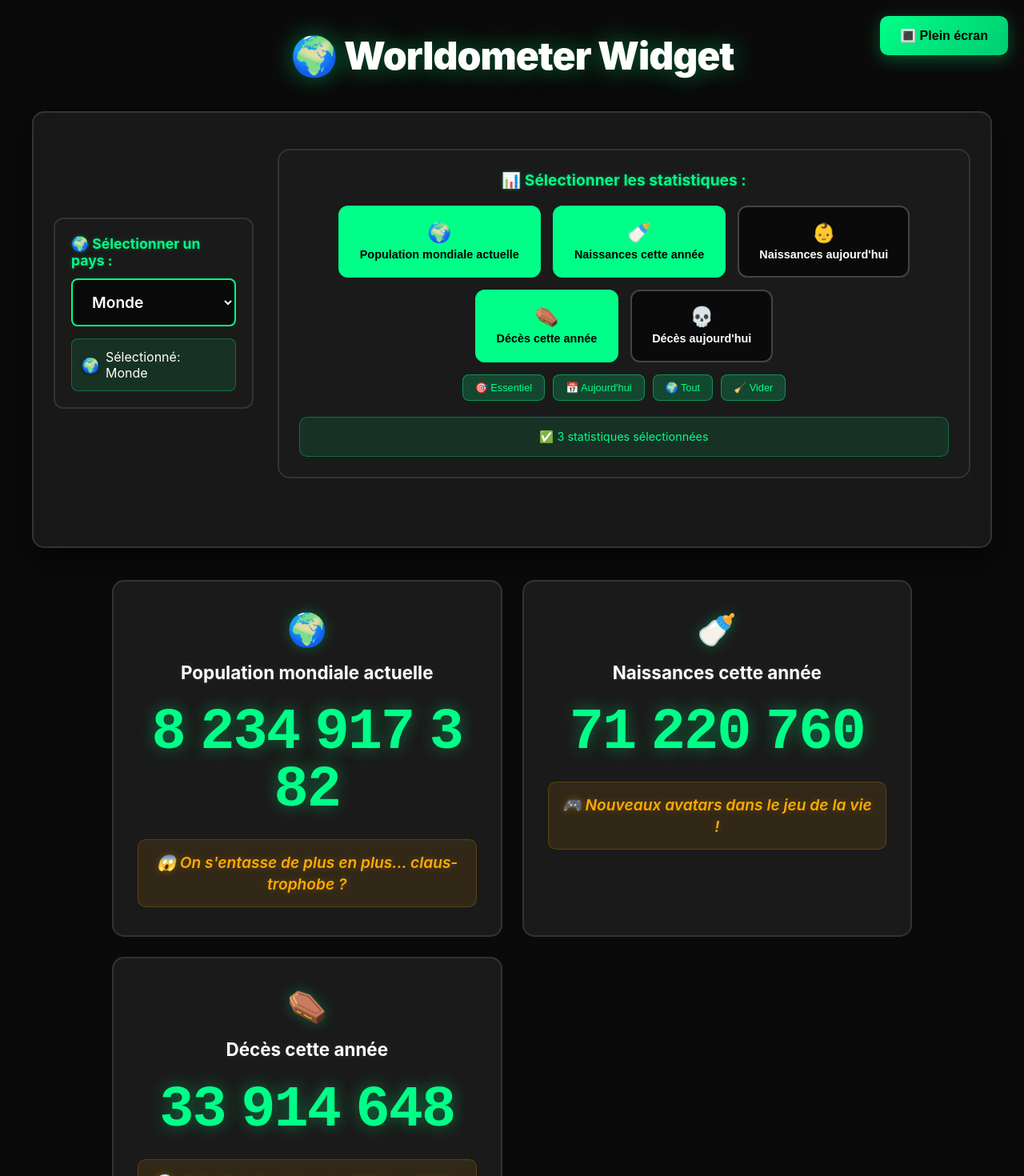
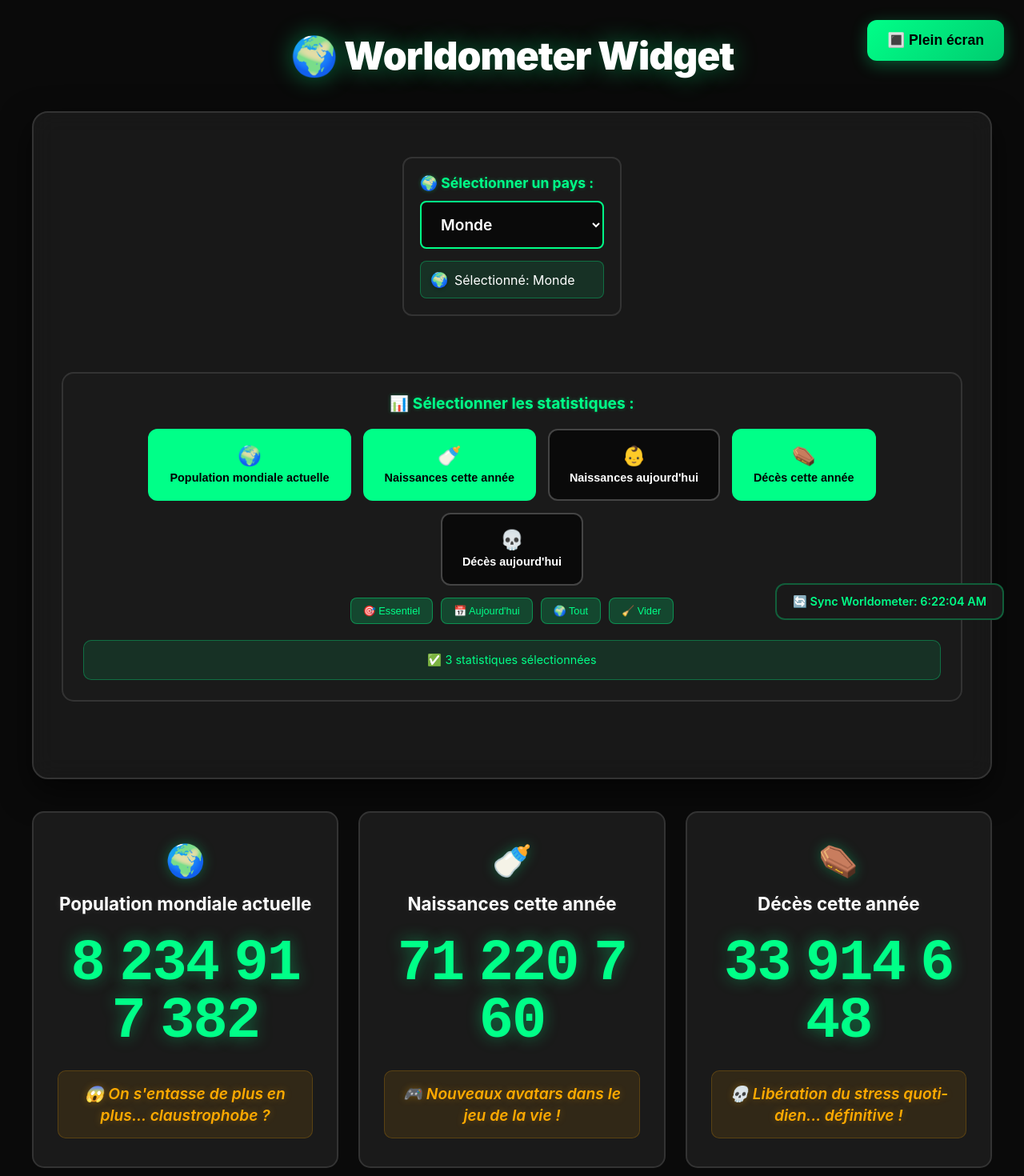
Before and after one commit to Landrytido/worldometer-widget, a React (Create React App) app: page / in a window 1280 px wide. Shown: the top 1470 px of the page at 80% size. Built offline with nearby package versions, Linux system fonts and the light colour scheme.

Commit message:
feat: Améliorer le composant Dashboard avec des titres dynamiques et des informations de synchronisation

```diff
--- a/src/components/Dashboard/Dashboard.js
+++ b/src/components/Dashboard/Dashboard.js
@@ -1,3 +1,4 @@
+// src/components/Dashboard/Dashboard.js - Avec titres dynamiques
 import React from "react";
 import { useCounters } from "../../hooks/useCounters";
 import { usePreferences } from "../../hooks/usePreferences";
@@ -15,13 +16,8 @@
 
 const DashboardContainer = styled.div`
   min-height: 100vh;
-  padding: 16px;
+  padding: ${(props) => (props.fullscreen ? "40px" : "20px")};
   background: #0a0a0a;
-
-  @media (min-width: 768px) {
-    padding: 20px;
-  }
-
   ${(props) =>
     props.fullscreen &&
     `
@@ -32,86 +28,61 @@
     bottom: 0;
     z-index: 1000;
     overflow-y: auto;
-    padding: 20px;
   `}
 `;
 
 const Header = styled.div`
   display: ${(props) => (props.fullscreen ? "none" : "block")};
-  margin-bottom: 30px;
-
-  @media (min-width: 768px) {
-    margin-bottom: 40px;
-  }
+  margin-bottom: 40px;
 `;
 
 const Title = styled.h1`
   color: #fff;
   text-align: center;
-  margin-bottom: 30px;
-  font-size: 2rem;
+  margin-bottom: 40px;
+  font-size: 3rem;
   text-shadow: 0 0 30px rgba(0, 255, 136, 0.4);
   font-weight: 900;
   letter-spacing: -1px;
-
-  @media (min-width: 768px) {
-    font-size: 3rem;
-    margin-bottom: 40px;
-  }
 `;
 
 const Controls = styled.div`
   display: ${(props) => (props.fullscreen ? "none" : "flex")};
-  flex-direction: column;
-  gap: 20px;
-  margin-bottom: 30px;
-  align-items: center;
+  justify-content: center;
+  gap: 30px;
+  margin-bottom: 40px;
+  flex-wrap: wrap;
 
-  @media (min-width: 1024px) {
-    flex-direction: row;
-    justify-content: center;
-    gap: 30px;
-    margin-bottom: 40px;
+  @media (max-width: 1200px) {
+    flex-direction: column;
+    align-items: center;
   }
 `;
 
 const ControlsWrapper = styled.div`
   background: rgba(26, 26, 26, 0.9);
-  padding: 20px;
-  border-radius: 15px;
+  padding: 35px;
+  border-radius: 20px;
   border: 2px solid #333;
   backdrop-filter: blur(15px);
   box-shadow: 0 15px 40px rgba(0, 0, 0, 0.6);
-  width: 100%;
-  max-width: 1200px;
-
-  @media (min-width: 768px) {
-    padding: 25px;
-  }
 `;
 
 const FullscreenButton = styled.button`
   position: fixed;
-  top: 15px;
-  right: 15px;
-  padding: 12px 20px;
+  top: 25px;
+  right: 25px;
+  padding: 15px 25px;
   background: linear-gradient(135deg, #00ff88, #00cc70);
   color: #000;
   border: none;
-  border-radius: 10px;
+  border-radius: 12px;
   cursor: pointer;
   z-index: 1001;
-  font-weight: 700;
-  font-size: 0.9rem;
+  font-weight: 900;
+  font-size: 1.1rem;
   transition: all 0.3s ease;
   box-shadow: 0 5px 20px rgba(0, 255, 136, 0.3);
-
-  @media (min-width: 768px) {
-    top: 20px;
-    right: 20px;
-    padding: 15px 25px;
-    font-size: 1rem;
-  }
 
   &:hover {
     transform: scale(1.05) translateY(-2px);
@@ -121,71 +92,46 @@
 
 const WidgetsGrid = styled.div`
   display: grid;
-  grid-template-columns: 1fr;
-  gap: 20px;
-  margin-top: 20px;
-  max-width: 1000px;
+  grid-template-columns: repeat(
+    auto-fit,
+    minmax(${(props) => (props.fullscreen ? "500px" : "380px")}, 1fr)
+  );
+  gap: ${(props) => (props.fullscreen ? "40px" : "25px")};
+  margin-top: 30px;
+  max-width: 1800px;
   margin-left: auto;
   margin-right: auto;
-
-  @media (min-width: 768px) {
-    grid-template-columns: repeat(2, 1fr);
-    gap: 25px;
-    margin-top: 30px;
-  }
-
-  ${(props) =>
-    props.fullscreen &&
-    `
-    gap: 30px;
-    margin-top: 20px;
-
-    @media (min-width: 768px) {
-      gap: 40px;
-    }
-  `}
 `;
 
 const LoadingMessage = styled.div`
   color: #fff;
   text-align: center;
-  font-size: 1.5rem;
-  margin-top: 80px;
+  font-size: 2rem;
+  margin-top: 100px;
   font-weight: 600;
-
-  @media (min-width: 768px) {
-    font-size: 2rem;
-    margin-top: 100px;
-  }
 `;
 
 const CountryInfo = styled.div`
   text-align: center;
-  margin-bottom: 25px;
+  margin-bottom: 30px;
   color: #fff;
-  font-size: 1.2rem;
+  font-size: 1.4rem;
   font-weight: 700;
-
-  @media (min-width: 768px) {
-    font-size: 1.4rem;
-    margin-bottom: 30px;
-  }
 `;
 
-const EmptyState = styled.div`
-  grid-column: 1 / -1;
-  text-align: center;
-  color: #fff;
-  font-size: 1.2rem;
-  padding: 40px 20px;
-  background: rgba(255, 170, 0, 0.1);
-  border-radius: 15px;
-  border: 2px dashed rgba(255, 170, 0, 0.5);
-
-  @media (min-width: 768px) {
-    font-size: 1.5rem;
-    padding: 50px;
-  }
+const SyncInfo = styled.div`
+  position: fixed;
+  bottom: 25px;
+  right: 25px;
+  background: rgba(26, 26, 26, 0.95);
+  color: #00ff88;
+  padding: 12px 20px;
+  border-radius: 12px;
+  font-size: 0.9rem;
+  border: 2px solid rgba(0, 255, 136, 0.3);
+  z-index: 1000;
+  font-weight: 600;
+  backdrop-filter: blur(10px);
 `;
 
 const Dashboard = () => {
@@ -196,6 +142,7 @@
     updatePreferences({ fullscreenMode: !preferences.fullscreenMode });
   };
 
+  // États de chargement
   if (!isLoaded) {
     return (
       <DashboardContainer>
@@ -230,6 +177,7 @@
     );
   }
 
+  // Vérification du pays
   const selectedCountryInfo = COUNTRIES[preferences.selectedCountry];
   if (!selectedCountryInfo) {
     console.error("Pays non trouvé:", preferences.selectedCountry);
@@ -240,6 +188,7 @@
     );
   }
 
+  // Rendu principal
   return (
     <DashboardContainer fullscreen={preferences.fullscreenMode}>
       <FullscreenButton onClick={toggleFullscreen}>
@@ -262,7 +211,7 @@
               onMetricsChange={(metrics) =>
                 updatePreferences({ selectedMetrics: metrics })
               }
-              selectedCountry={preferences.selectedCountry}
+              selectedCountry={preferences.selectedCountry} // 🆕 Passer le pays
             />
           </Controls>
         </ControlsWrapper>
@@ -275,7 +224,7 @@
             {selectedCountryInfo.name}
           </h2>
           <div style={{ fontSize: "1rem", color: "#00ff88", marginTop: "8px" }}>
-            ✅ Données temps réel synchronisées
+            ✅ Données temps réel synchronisées avec Worldometer
           </div>
         </CountryInfo>
       )}
@@ -290,6 +239,7 @@
             return null;
           }
 
+          // 🎯 TITRE ET ICÔNE DYNAMIQUES
           const dynamicTitle = generateDynamicTitle(
             metricKey,
             preferences.selectedCountry
@@ -298,6 +248,8 @@
             metricKey,
             preferences.selectedCountry
           );
+
+          // Utiliser l'icône dynamique ou l'icône par défaut
           const finalIcon = dynamicIcon === "FLAG" ? metric.icon : dynamicIcon;
 
           return (
@@ -305,8 +257,8 @@
               key={metricKey}
               metricKey={metricKey}
               value={value}
-              title={dynamicTitle}
-              icon={finalIcon}
+              title={dynamicTitle} // ✅ Titre adapté au pays
+              icon={finalIcon} // ✅ Icône adaptée au pays
               fullscreen={preferences.fullscreenMode}
               countryCode={preferences.selectedCountry}
             />
@@ -314,11 +266,26 @@
         })}
 
         {preferences.selectedMetrics.length === 0 && (
-          <EmptyState>
+          <div
+            style={{
+              gridColumn: "1 / -1",
+              textAlign: "center",
+              color: "#fff",
+              fontSize: "1.5rem",
+              padding: "50px",
+              background: "rgba(255, 170, 0, 0.1)",
+              borderRadius: "15px",
+              border: "2px dashed rgba(255, 170, 0, 0.5)",
+            }}
+          >
             📊 Sélectionnez au moins une statistique pour commencer !
-          </EmptyState>
+          </div>
         )}
       </WidgetsGrid>
+
+      <SyncInfo>
+        🔄 Sync Worldometer: {new Date().toLocaleTimeString()}
+      </SyncInfo>
     </DashboardContainer>
   );
 };
```
